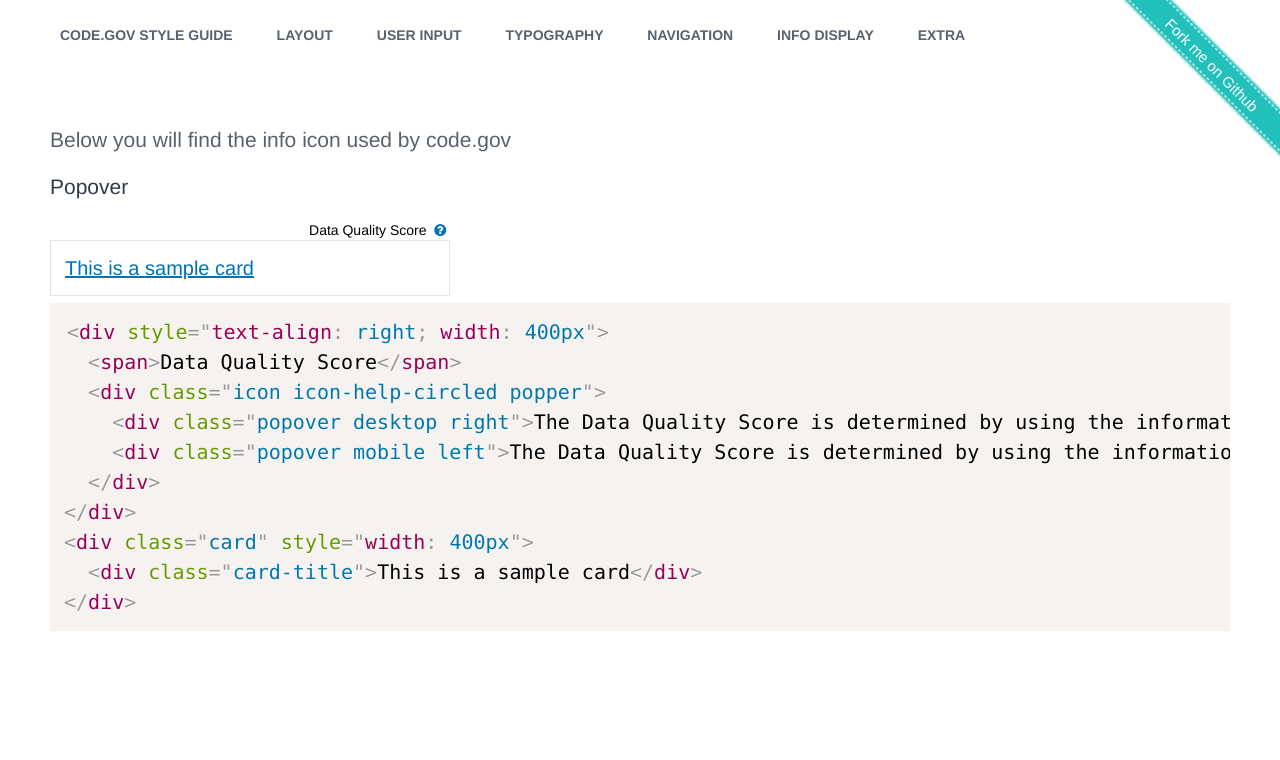
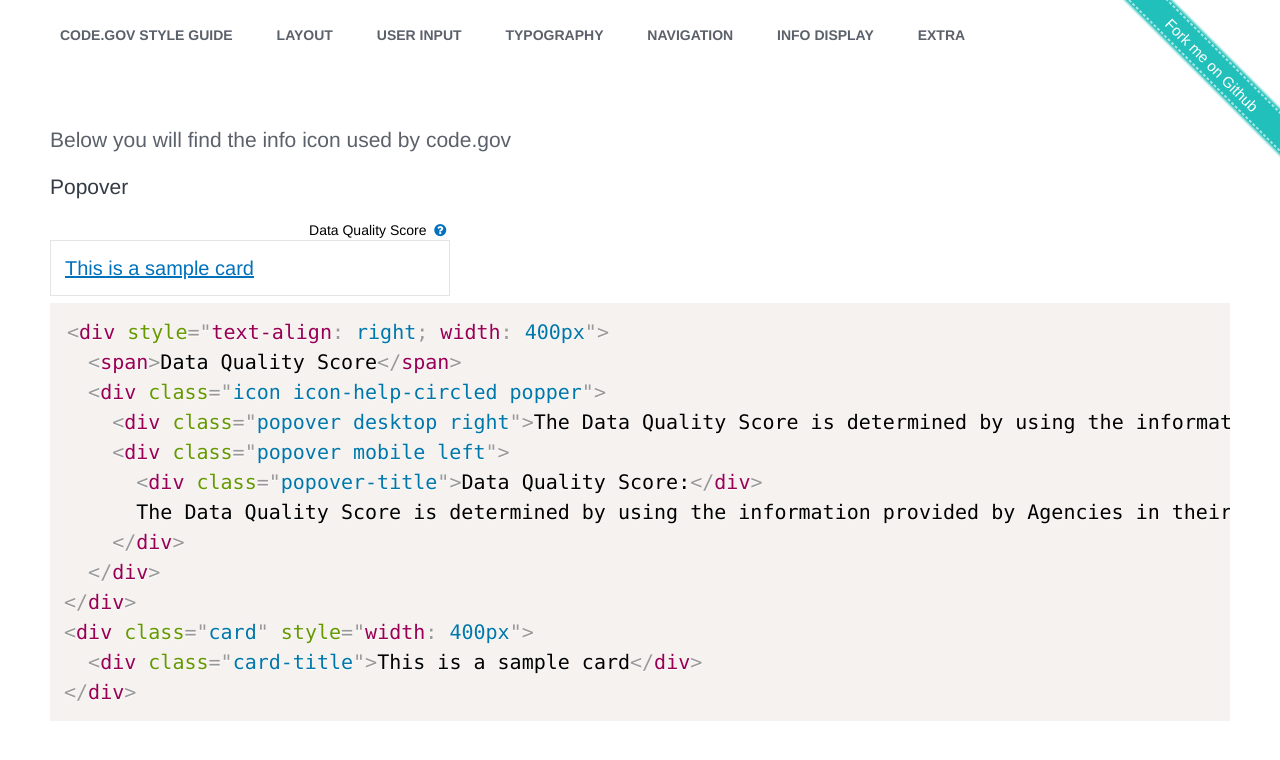
Before and after one commit to GSA/code-gov-style, a Jekyll site: the page built from components/popover.md, in a window 1280 px wide. Shown: the top 760 px of the page. Built offline with Jekyll 4.4.1, drawn with Linux system fonts in a browser that asks for light colours.

Commit message:
updated font in popover

```diff
--- a/_sass/_popover.scss
+++ b/_sass/_popover.scss
@@ -7,6 +7,7 @@
     border-radius: 15px;
     color: black;
     display: none;
+    font-family: "Helvetica Neue", Helvetica, Arial, sans-serif;
     height: auto;
     padding: 10px;
     position: absolute;
--- a/components/popover.md
+++ b/components/popover.md
@@ -25,7 +25,10 @@ title: "Info"
   <span>Data Quality Score</span>
   <div class="icon icon-help-circled popper">
     <div class="popover desktop right">The Data Quality Score is determined by using the information provided by Agencies in their <a href="https://code.gov/#!/policy-guide/docs/compliance/inventory-code">code.json</a> and by factors such as completeness and adherence to the <a href="https://code.gov/#!/policy-guide/docs/compliance/inventory-code">metadata schema</a>.</div>
-    <div class="popover mobile left">The Data Quality Score is determined by using the information provided by Agencies in their <a href="https://code.gov/#!/policy-guide/docs/compliance/inventory-code">code.json</a> and by factors such as completeness and adherence to the <a href="https://code.gov/#!/policy-guide/docs/compliance/inventory-code">metadata schema</a>.</div>
+    <div class="popover mobile left">
+      <div class="popover-title">Data Quality Score:</div>
+      The Data Quality Score is determined by using the information provided by Agencies in their <a href="https://code.gov/#!/policy-guide/docs/compliance/inventory-code">code.json</a> and by factors such as completeness and adherence to the <a href="https://code.gov/#!/policy-guide/docs/compliance/inventory-code">metadata schema</a>.
+    </div>
   </div>
 </div>
 <div class="card" style="width: 400px">
--- a/package.json
+++ b/package.json
@@ -1,6 +1,6 @@
 {
   "name": "@code.gov/code-gov-style",
-  "version": "1.8.0",
+  "version": "1.8.1",
   "description": "Style for code.gov including buttons, banners, and cards. Inspired by and somewhat based on USWDS.",
   "main": "index.js",
   "scripts": {
```
Also changed, not shown: 1 other file.
